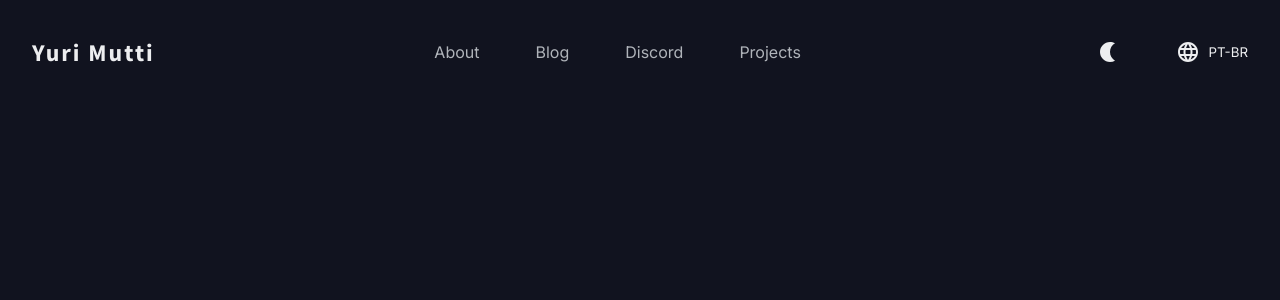
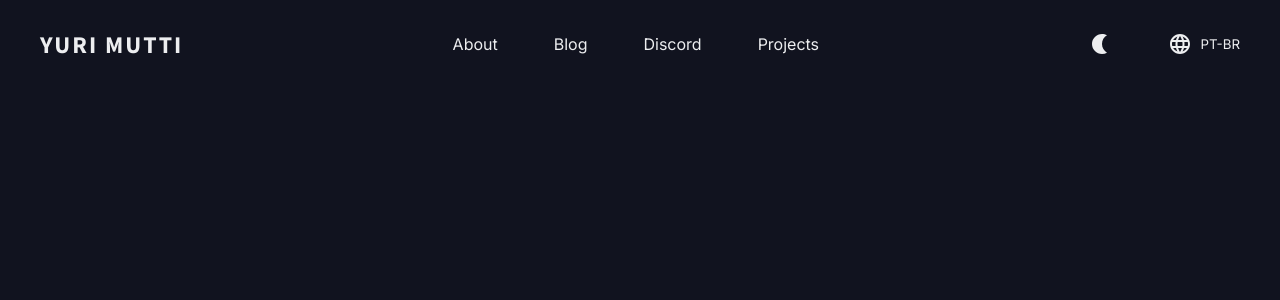
Before and after one commit to yurimutti/yurimutti.com, a Next.js app: page / in a window 1280 px wide. Shown: the top 300 px of the page. Built offline with nearby package versions, Linux system fonts and the light colour scheme.

Commit message:
feat: hover styles in navbar

```diff
--- a/src/components/layouts/navbar/index.tsx
+++ b/src/components/layouts/navbar/index.tsx
@@ -44,7 +44,14 @@ export function Navbar() {
                 return (
                   <ListItem key={page}>
                     <Anchor href="#" onHoverStart={() => setHovered(page)}>
-                      {isHovered && <NavHovered layoutId="shape" />}
+                      {isHovered && (
+                        <NavHovered
+                          layoutId="shape"
+                          initial={{ opacity: 0 }}
+                          animate={{ opacity: 1 }}
+                          exit={{ opacity: 0 }}
+                        />
+                      )}
                       {page}
                     </Anchor>
                   </ListItem>
--- a/src/components/layouts/navbar/styles.ts
+++ b/src/components/layouts/navbar/styles.ts
@@ -36,27 +36,24 @@ export const List = styled(motion.ul, {
 export const ListItem = styled('li', {});
 
 export const Anchor = styled(motion.a, {
-  color: '$slate11',
   position: 'relative',
   height: '40px',
   zIndex: 1,
   padding: '$2',
-
-  '&:hover': {
-    color: '$slate12',
-  },
+  color: '$slate12',
 });
 
 export const NavHovered = styled(motion.span, {
   position: 'absolute',
   inset: 0,
-  backgroundColor: '$slate5',
+  backgroundColor: '$slate6',
   borderRadius: '$default',
   zIndex: -1,
 });
 
 export const ToggleArea = styled('div', {
   display: 'flex',
+  alignItems: 'center',
   gap: '$6',
 
   '@xs': {
--- a/src/components/logo/styles.ts
+++ b/src/components/logo/styles.ts
@@ -4,5 +4,14 @@ export const Content = styled('span', {
   fontSize: 'x-large',
   fontFamily: '$heading',
   fontWeight: 'bold',
+  textTransform: 'uppercase',
   letterSpacing: '2px',
+  padding: '$2',
+  height: '40px',
+  transition: 'all $durations ease-in-out',
+  borderRadius: '$default',
+
+  '&:hover': {
+    backgroundColor: '$slate6',
+  },
 });
--- a/src/components/toggle-lang/styles.ts
+++ b/src/components/toggle-lang/styles.ts
@@ -9,10 +9,18 @@ export const Lang = styled('button', {
   backgroundColor: 'transparent',
   border: 'none',
   color: '$slate12',
+  padding: '$2',
+  height: '40px',
+  transition: 'all $durations ease-in-out',
+  borderRadius: '$default',
 
   svg: {
     color: '$slate12',
     width: '$4',
     height: '$4',
   },
+
+  '&:hover': {
+    backgroundColor: '$slate6',
+  },
 });
--- a/src/components/toggle-theme/styles.ts
+++ b/src/components/toggle-theme/styles.ts
@@ -6,13 +6,20 @@ export const Theme = styled('button', {
   justifyContent: 'center',
   cursor: 'pointer',
   backgroundColor: 'transparent',
-  width: '$8',
-  height: '$8',
   border: 'none',
+  color: '$slate12',
+  padding: '$2',
+  height: '40px',
+  transition: 'all $durations ease-in-out',
+  borderRadius: '$default',
 
   svg: {
     color: '$slate12',
     width: '$4',
     height: '$4',
   },
+
+  '&:hover': {
+    backgroundColor: '$slate6',
+  },
 });
```
